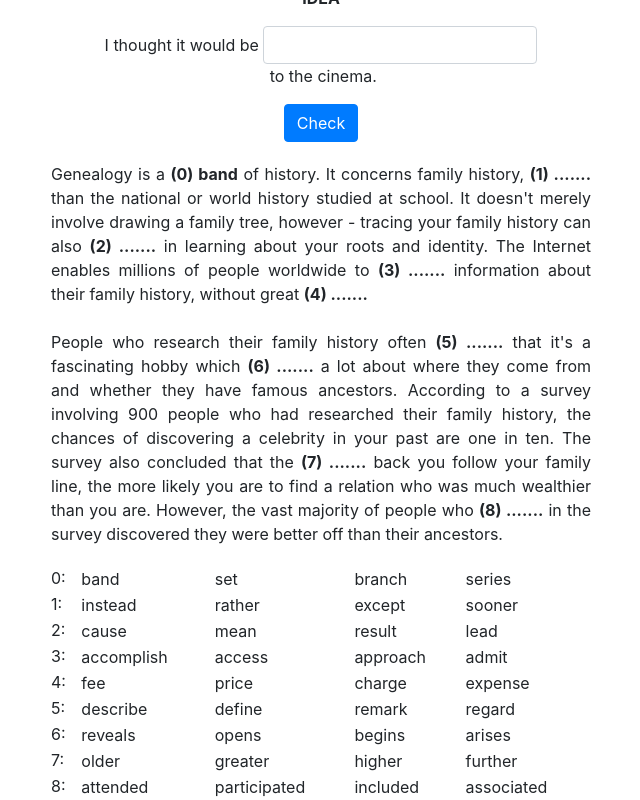
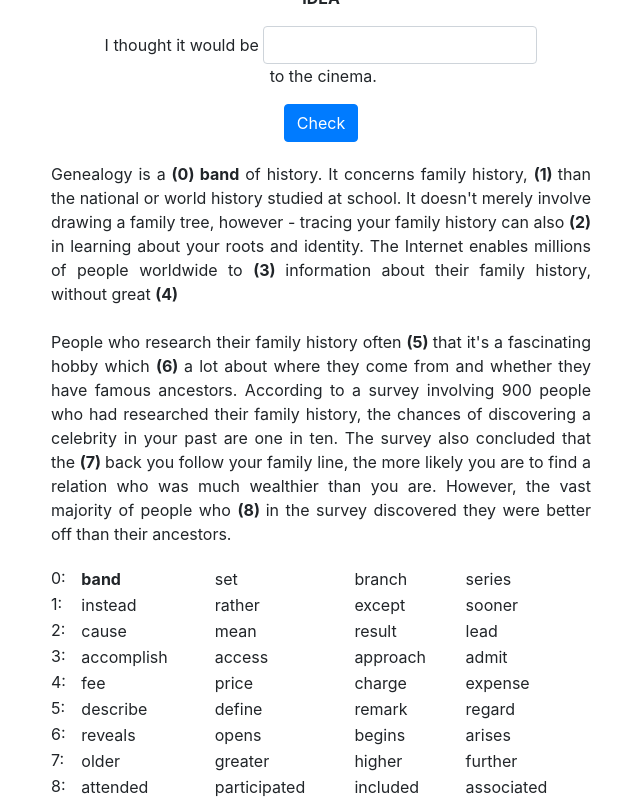
Before and after one commit to mekarpeles/notesclub, a React (Create React App) app in the folder front/: page / in a window 1280 px wide. Both pictures are taken after a click on the element "band". Shown: the part 261-1061 px from the top of the page, without its empty margins (319-959 px from the left). Built offline with nearby package versions, Linux system fonts and the light colour scheme.

Commit message:
click on choice should change to bold

```diff
--- a/front/src/MultipleChoiceClozeExercise.tsx
+++ b/front/src/MultipleChoiceClozeExercise.tsx
@@ -9,7 +9,7 @@ interface IProps {
 interface IState {
   solve: boolean
   content: string[]
-  options: string[]
+  options: number[]
 }
 
 class KeyWordTransformationExercise extends React.Component<IProps, IState> {
@@ -17,7 +17,7 @@ class KeyWordTransformationExercise extends React.Component<IProps, IState> {
     super(props)
     const text = this.props.text
     const content = text.split(/\(\d+\)\ \.+/)
-    const options = Array(content.length - 1).fill(".......")
+    const options = Array(content.length - 1)
 
     this.state = {
       solve: false,
@@ -29,31 +29,50 @@ class KeyWordTransformationExercise extends React.Component<IProps, IState> {
   selectChoice = (index: number, ind: number) => {
     const { options } = this.state
     const { choices }= this.props
-    options[index] = choices[index][ind]
+    options[index] = ind
     this.setState({ options: options })
   }
 
+  renderChoice = (index: number, ind: number, word: string) => {
+    const { options } = this.state
+
+    return (
+      <td onClick={() => this.selectChoice(index, ind)}>
+        {options[index] === ind ? <b>{word}</b> : word}
+      </td>
+    )
+  }
+
   renderChoices = () => {
-    const { choices }= this.props
+    const { choices } = this.props
     return (
       <div className="choices">
         <table className="multiple-choice-choices">
-          {choices.map((options, index) => {
-            return (<tr>{index}:&nbsp;{options.map((word, ind) => {
-              return (<td onClick={() => this.selectChoice(index, ind)}>{word}</td>)
-            })}</tr>)
+          {choices.map((line_choices, index) => {
+            return (
+            <tr>
+              {index}:&nbsp;{line_choices.map((word, ind) => {
+                return(this.renderChoice(index, ind, word))
+              })}
+            </tr>)
           })}
         </table>
       </div>
     );
   }
-  renderOption = (index: number) => {
+
+  renderOption = (row_index: number) => {
     const { options } = this.state
+    const { choices } = this.props
+    const c = options.map((option_index) => {
+      return(choices[row_index][option_index] || "......")
+    })
 
     return(
-      <b>({index}) {options[index]}</b>
+      <b>({row_index}) {c[row_index]}</b>
     )
   }
+
   public render() {
     const { content } = this.state
     const content_length = content.length
@@ -64,9 +83,9 @@ class KeyWordTransformationExercise extends React.Component<IProps, IState> {
           <div className="col-lg-3"></div>
           <div className="col-lg-6">
             <div className="multiple-choice-text">
-              {content.map((piece, index) => {
+              {content.map((piece, row_index) => {
                 return(
-                  <>{piece}{index < content_length - 1 ? this.renderOption(index) : <></>}</>
+                  <>{piece}{row_index < content_length - 1 ? this.renderOption(row_index) : <></>}</>
                 )
               })}
             </div>
```
